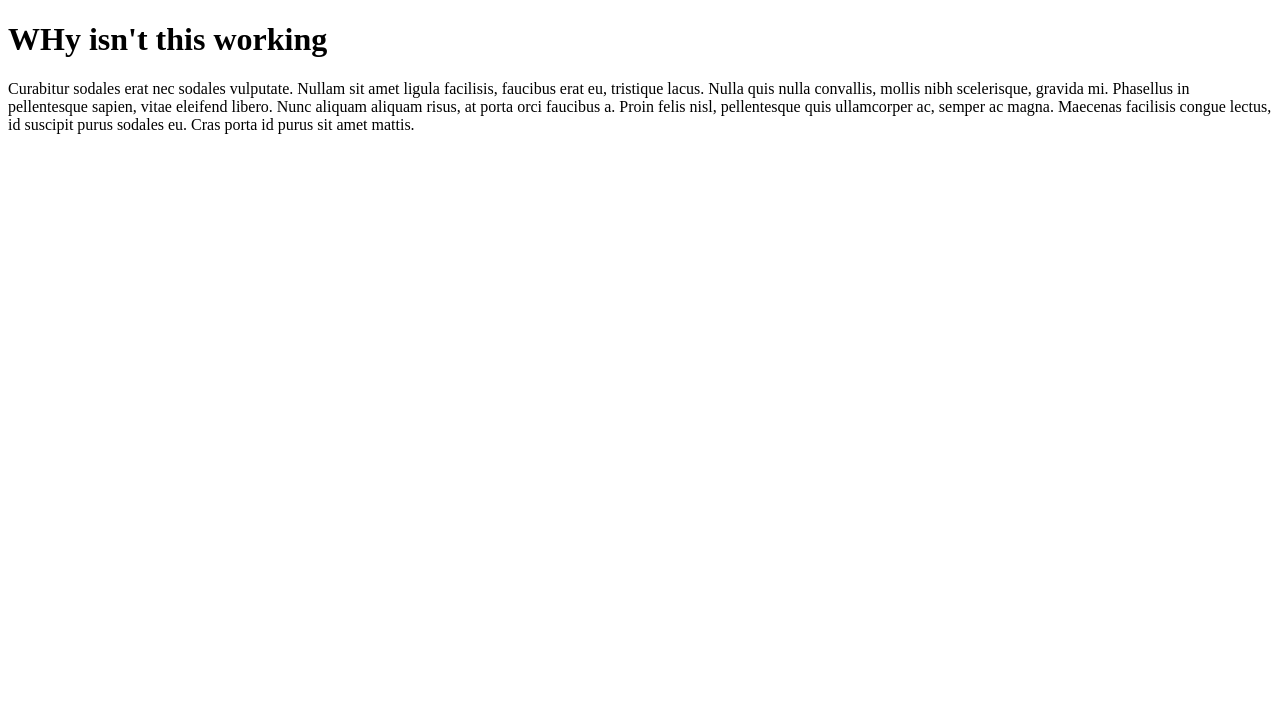
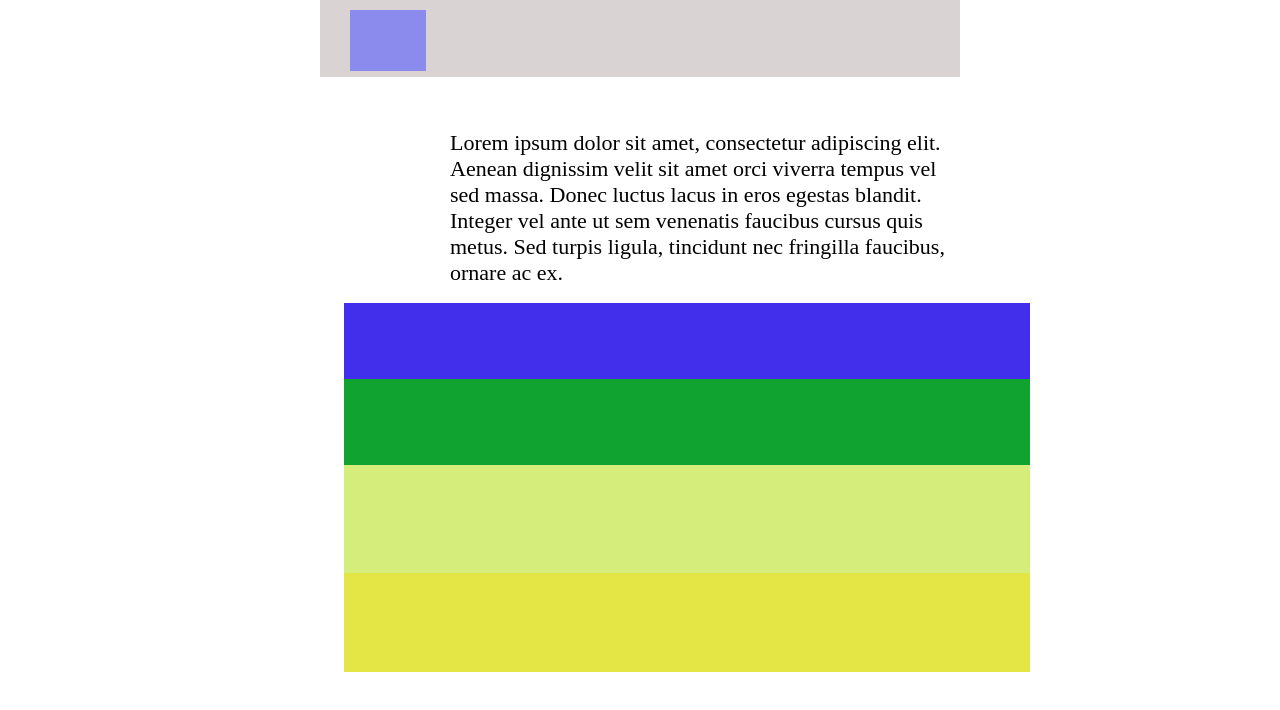
Before and after one commit to mbx33/html-css, a plain HTML site: page drill-3/index.html in a window 1280 px wide. Drawn offline with Linux system fonts and the light colour scheme.

Commit message:
one more time

```diff
--- a/drill-2/index.css
+++ b/drill-2/index.css
@@ -0,0 +1,95 @@
+html {
+    min-height: 100%;
+}
+
+#topBox {
+    background-color: white;
+    position: absolute;
+    top: 50px;
+    left: 200px;
+    height: 30vh;
+    width: 70vw;
+    border: 100%;
+    padding: 0%;
+    margin: 0px;
+    border: 3px solid black;
+}
+
+#tower {
+    background-color: blueviolet;
+    position: relative;
+    top: 110px;
+    left: 210px;
+    height: 20vh;
+    width: 5vw;
+
+}
+
+#greenBox {
+    background-color: rgb(17, 165, 42);
+    position: relative;
+    top: -90px;
+    left: 310px;
+    height: 25vh;
+    width: 30vw;
+
+}
+#circle {
+    background-color: lightblue;
+        height: 200px;
+        width: 200px;
+        border: 1px solid black;
+        border-radius: 50%;
+        display: inline-block;
+        position: relative;
+        top: -290px;
+        left: 750px;
+}
+
+#boxes {
+        background-color: white;
+        position: absolute;
+        top: 350px;
+        left: 200px;
+        height: 30vh;
+        width: 70vw;
+        border: 100%;
+        padding: 0%;
+        margin: 0px;
+        border: 4px dotted black;
+    }
+
+#colBox {
+    background-color: rgb(240, 240, 203);
+    position:relative;
+    top: 30px;
+    left: 40px;
+    height: 22vh;
+    width: 63vw;
+    box-shadow: 6px 6px 6px rgb(39, 35, 35);
+
+}
+
+#finalBox {
+    background-color: rgb(248, 242, 242);
+    position:relative;
+    top: 80px;
+    bottom: 40%;
+    left: 500px;
+    height: 275px;
+    width: 275px;
+    box-shadow: 6px 6px 6px rgb(39, 35, 35);
+
+}
+
+h1 {
+    color: blue;
+    position: relative;
+    left: 0%;
+    bottom: -40%;
+    text-align: center;
+
+    font-family: Courier;
+
+
+}
--- a/drill-3/index.html
+++ b/drill-3/index.html
@@ -4,22 +4,28 @@
     <meta charset="UTF-8">
     <meta http-equiv="X-UA-Compatible" content="IE=edge">
     <meta name="viewport" content="width=device-width, initial-scale=1.0">
-    <title>Test Page</title>
-    <link= rel="stylesheet" href="/drill-3/index3.css">
+    <title>Third Page</title>
+    <link rel="stylesheet" href="index3.css">
 </head>
 <body>
-    <header><div id="blue-square">
-        </div></header>
-        <h1>WHy isn't this working</h1>
+        <header>
+        </header>
 
-    <div= id="yellow-box">
+            <div= class="small-box">
 
-    </div>
+            </div>
 
 
 
+<p> Lorem ipsum dolor sit amet, consectetur adipiscing elit. Aenean dignissim velit sit amet orci viverra tempus vel sed massa. Donec luctus lacus in eros egestas blandit. Integer vel ante ut sem venenatis faucibus cursus quis metus. Sed turpis ligula, tincidunt nec fringilla faucibus, ornare ac ex.
+ </p>
 
-    <p>Curabitur sodales erat nec sodales vulputate. Nullam sit amet ligula facilisis, faucibus erat eu, tristique lacus. Nulla quis nulla convallis, mollis nibh scelerisque, gravida mi. Phasellus in pellentesque sapien, vitae eleifend libero. Nunc aliquam aliquam risus, at porta orci faucibus a. Proin felis nisl, pellentesque quis ullamcorper ac, semper ac magna. Maecenas facilisis congue lectus, id suscipit purus sodales eu. Cras porta id purus sit amet mattis.</p>
+<div = class="parent">
+        <div= class="box-blue"></div>
+        <div= class="box-green"></div>
+        <div= class="box-lime"></div>
+        <div= class="box-yellow"></div>
+</div>
 
 
 
--- a/drill-3/index3.css
+++ b/drill-3/index3.css
@@ -1,31 +1,83 @@
-header  {
-    background-color:grey;
-    position: relative;
-    width: 100vw;
-    height: 75px;
+* {
+    padding: 0;
+    margin: 0;
+    font-size: 22px;
 }
 
-#blue-square {
-    position:absolute;
-    background-color: blue;
-    width: 50px;
-    height: 50px;
-    margin-left: 20px;
-    top: 50%;
+header {
+    background-color: rgb(218, 211, 211);
+    position: relative;
+    padding: 3%;
+    border: 0 solid black;
+    margin: 0% 25% 3% 25%;
 }
 
-#yellow-box {
-background-color: yellow;
-    position: relative;
-    left: 10vw;
-    bottom: 0%;
-    height: 100%;
-    width: 100%;
+.small-box{
+    background-color: rgb(139, 139, 238);
+    position: absolute;
+    top: 10px;
+    left: 350px;
+    height: 61px;
+    width: 76px;
 
 }
 
+
+
 p {
-    color: yellow;
-    text-align: center;
-    margin-left: 50%;
+    position: relative;
+    text-align: left;
+    left: 100px;
+    top: 120px;
+    width: 500px;
+
 }
+
+.parent {
+position: relative;
+}
+
+.box-blue {
+    position: absolute;
+    background-color: rgb(66, 47, 235);
+    padding: 50%;
+    border: 0 solid black;
+    left: -25px;
+    width: 610px;
+    margin: 180% 25% 3% 25%;
+}
+
+ .box-green {
+    position: absolute;
+    background-color: rgb(16, 163, 48);
+    padding: 50%;
+    border: 0 solid black;
+    left: -25px;
+    width: 610px;
+    height: 10px;
+    margin: 280% 25% 3% 25%;
+}
+
+.box-lime {
+    position: absolute;
+    background-color: rgb(213, 238, 123);
+    padding: 5%;
+    border: 0 solid black;
+    left: -172px;
+    width: 618px;
+    height: 40px;
+    margin: 7% 25% 3% 25%;
+}
+
+.box-yellow {
+    position: absolute;
+    background-color: rgb(227, 230, 69);
+    padding: 5%;
+    border: 0 solid black;
+    margin: 7% 25% 3% 25%;
+    align-self:  middle;
+    margin-top: 74px;
+    margin-left: -34px;
+    height: 30px;
+    width: 618px;
+}
```
Also changed, not shown: drill-1/index.css (+46 -0 lines), drill-1/index.html (+15 -1 lines), drill-2/index.html (+36 -0 lines).
